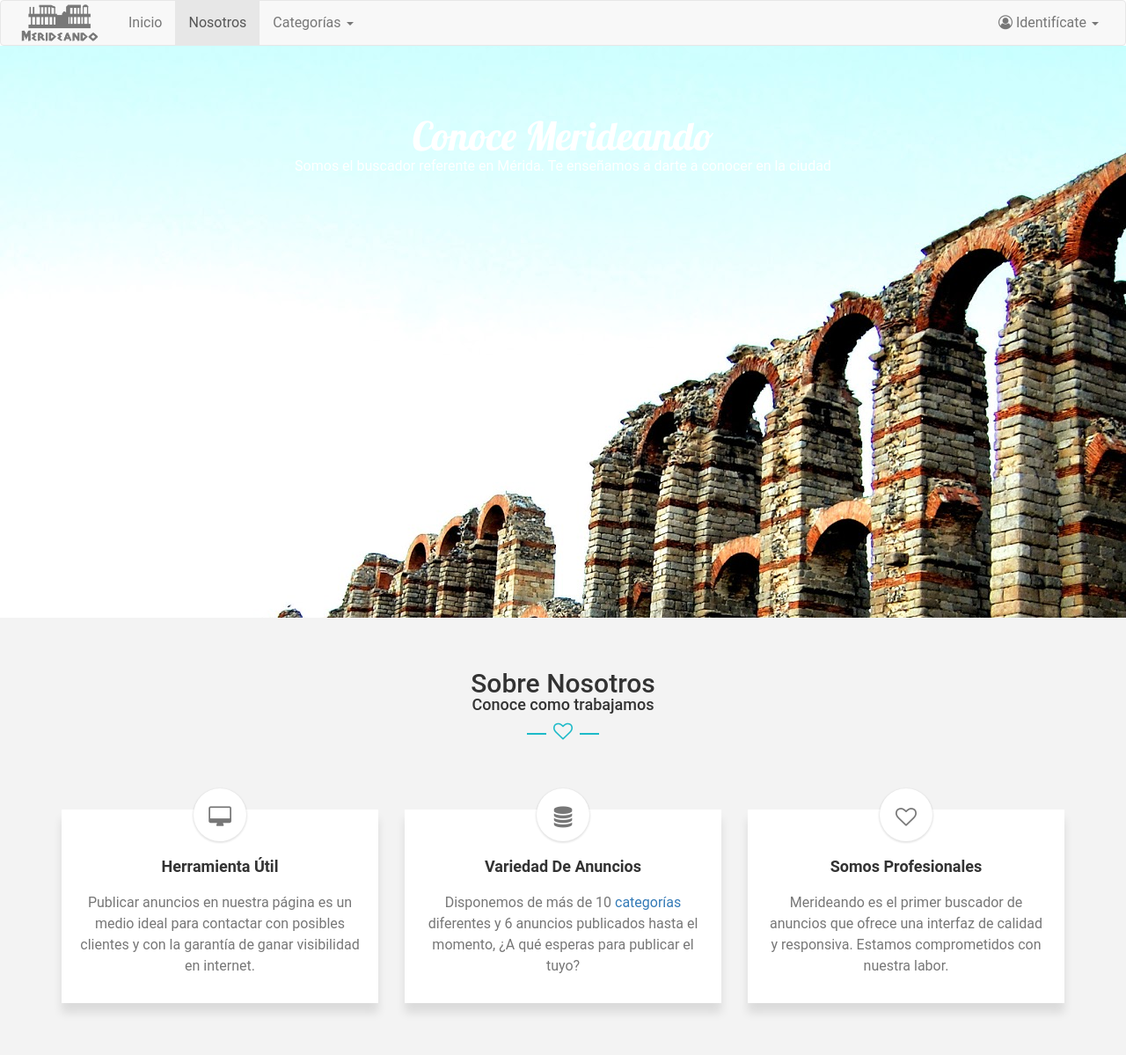
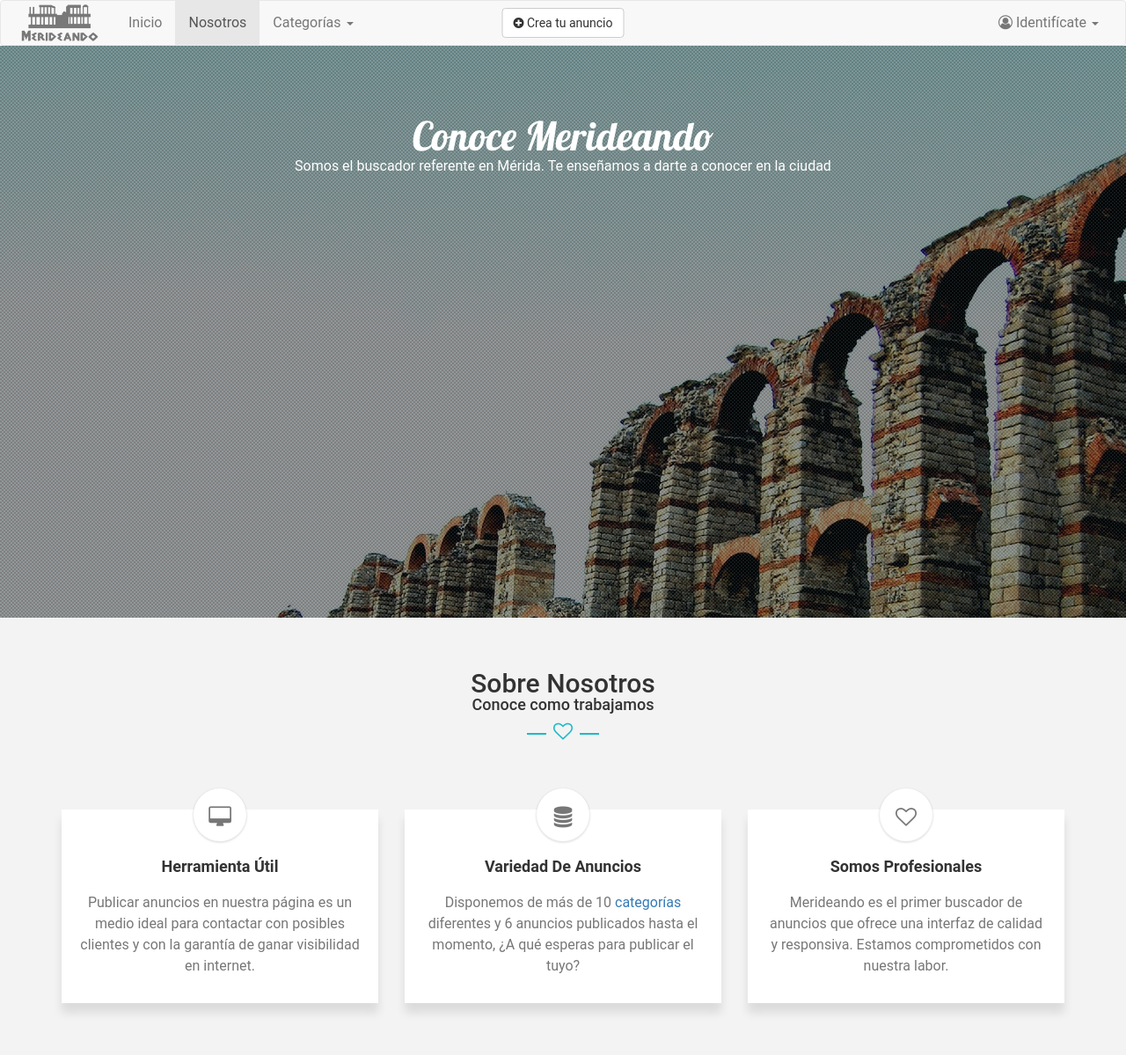
Before and after one commit to pedrosici/merideando, a PHP site: page /nosotros.php in a window 1280 px wide. Shown: the top 1199 px of the page at 88% size. Run offline with PHP 8.4, Linux system fonts and the light colour scheme; data comes from the database, SQL or seed files in the repository; some libraries are stand-ins or nearby versions.

Commit message:
Añadimos imagen de fondo con overlay a la sección "nosotros".

```diff
--- a/css/style.css
+++ b/css/style.css
@@ -205,6 +205,10 @@ line-height: 36px;
 
 }
 
+#backimage{
+
+   background-image: url("../images/acueducto.jpg");
+}
 .block{
     min-width: 100%;
     min-height: 100%;
--- a/index.php
+++ b/index.php
@@ -113,7 +113,6 @@ include('php/conexion.php');
                     <div class="container">
                         <div class="row">
                             <div class="col-md-12 col-xs-12">
-
                                 <div class="slider_text text-center">
                                     <h2 class="titulo">Hola, estas Merideando</h2>
                                      <p>Encuentra información acerca de multitud de servicios y negocios situados en Mérida. </p>
--- a/nosotros.php
+++ b/nosotros.php
@@ -53,8 +53,9 @@ include('php/conexion.php');
         <?php include "php/navbar.php"; ?>
  <!-- START HOME -->
         <header>
+            <div id="backimage">
             <div class="slider_overlay">
-                <div class="block">
+
                     <div class="container">
                         <div class="row">
                             <div class="col-md-12 col-xs-12">
@@ -66,9 +67,9 @@ include('php/conexion.php');
                                 </div>
                             </div>
                         </div>
-                        </div>
                     </div>
                 </div>
+            </div>
         </header>
         <section class="fondo">
 				<div class="container">
--- a/php/navbar.php
+++ b/php/navbar.php
@@ -42,8 +42,11 @@
                       ?>
                       </ul>
                   </li>
+              </ul>
 
-
+              <ul class="nav navbar-nav navbar-center">
+                   <li class="text-center"><p class="navbar-btn"><a class="btn btn-default" href="panel_usuario.php"><i class="fa fa-plus-circle "></i> Crea tu anuncio</a></p>
+                  </li>
               </ul>
 
               <ul class="nav navbar-nav navbar-right">
```
Lines whose indentation alone changed are shown as unchanged.
